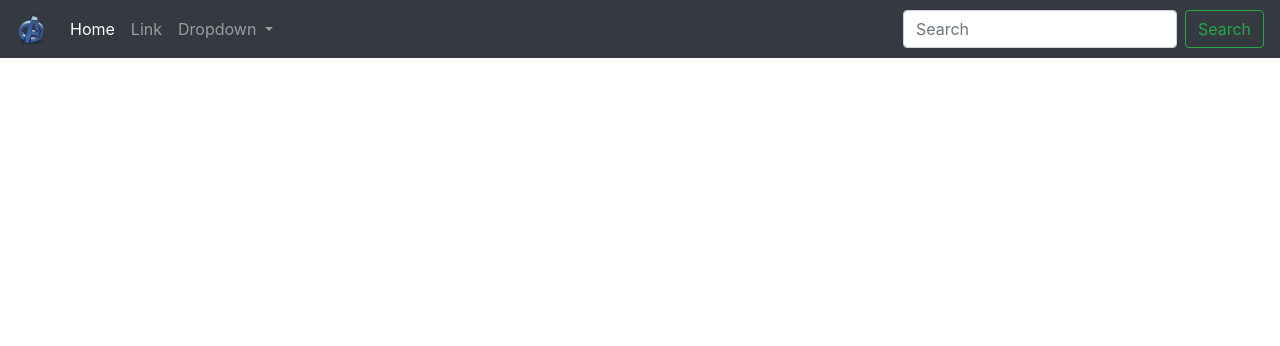
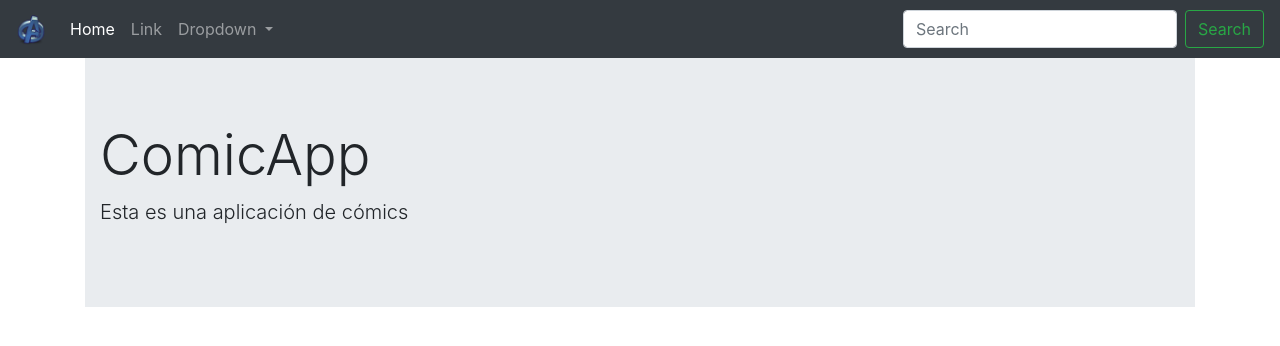
Before and after one commit to juanma77/spa-heroes, an Angular app in the folder my-app/: page /home in a window 1280 px wide. Shown: the top 346 px of the page. Built offline with nearby package versions, Linux system fonts and the light colour scheme.

Commit message:
router outlet and routes configuration added

```diff
--- a/my-app/src/app/app.component.html
+++ b/my-app/src/app/app.component.html
@@ -1 +1,5 @@
 <app-navbar></app-navbar>
+
+<div class="container">
+    <router-outlet></router-outlet>
+</div>
--- a/my-app/src/app/app.module.ts
+++ b/my-app/src/app/app.module.ts
@@ -1,5 +1,7 @@
 import { BrowserModule } from '@angular/platform-browser';
 import { NgModule } from '@angular/core';
+
+import { APP_ROUTING } from './app.routes';
 
 import { AppComponent } from './app.component';
 import { NavbarComponent } from './components/shared/navbar/navbar.component';
@@ -16,7 +18,8 @@
     HeroesComponent
   ],
   imports: [
-    BrowserModule
+    BrowserModule,
+    APP_ROUTING
   ],
   providers: [],
   bootstrap: [AppComponent]
--- /dev/null
+++ b/my-app/src/app/app.routes.ts
@@ -0,0 +1,13 @@
+import { RouterModule, Routes } from '@angular/router';
+import { HomeComponent } from './components/home/home.component';
+import { AboutComponent } from './components/about/about.component';
+import { HeroesComponent } from './components/heroes/heroes.component';
+
+const APP_ROUTES: Routes = [
+    { path: 'home', component: HomeComponent },
+    { path: 'about', component: AboutComponent },
+    { path: 'heroes' ,component: HeroesComponent },
+    { path: '**', pathMatch: 'full', redirectTo: 'home' }
+];
+
+export const APP_ROUTING = RouterModule.forRoot(APP_ROUTES);
```
